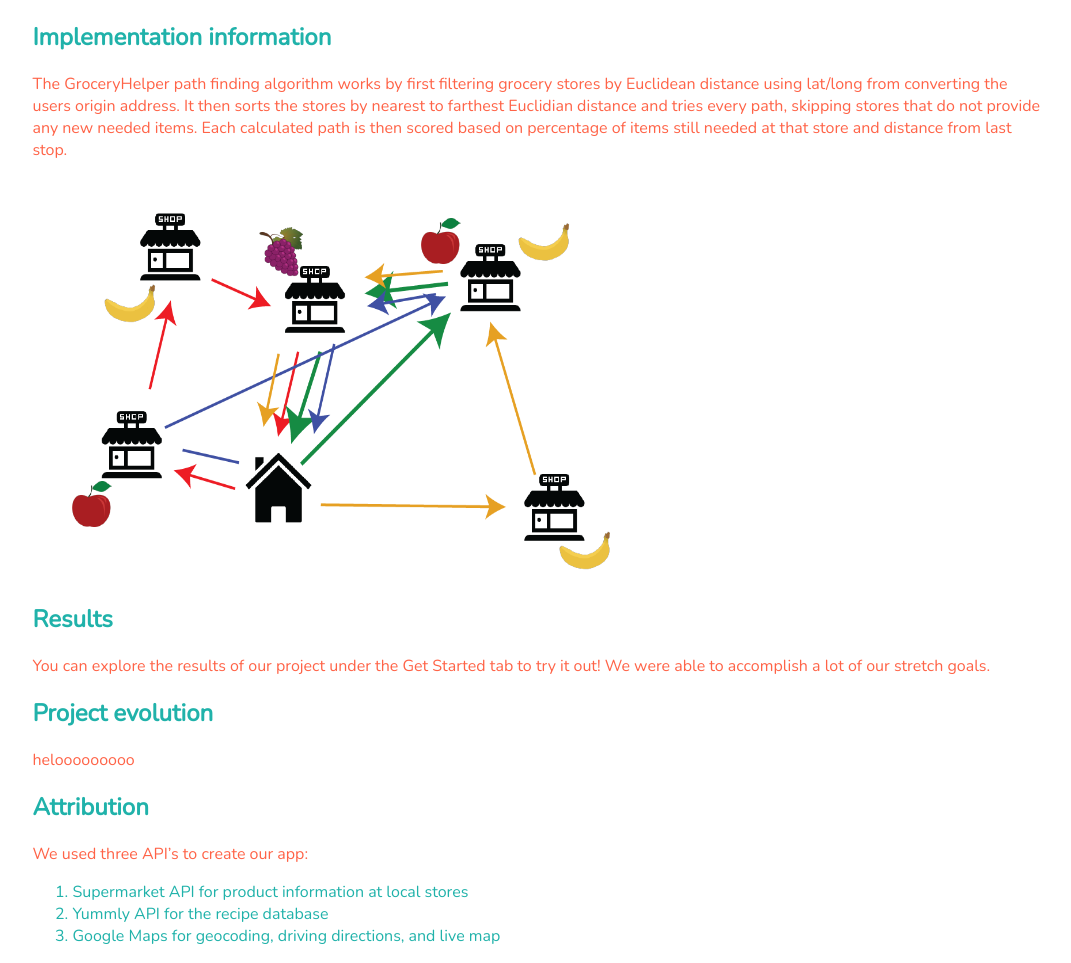
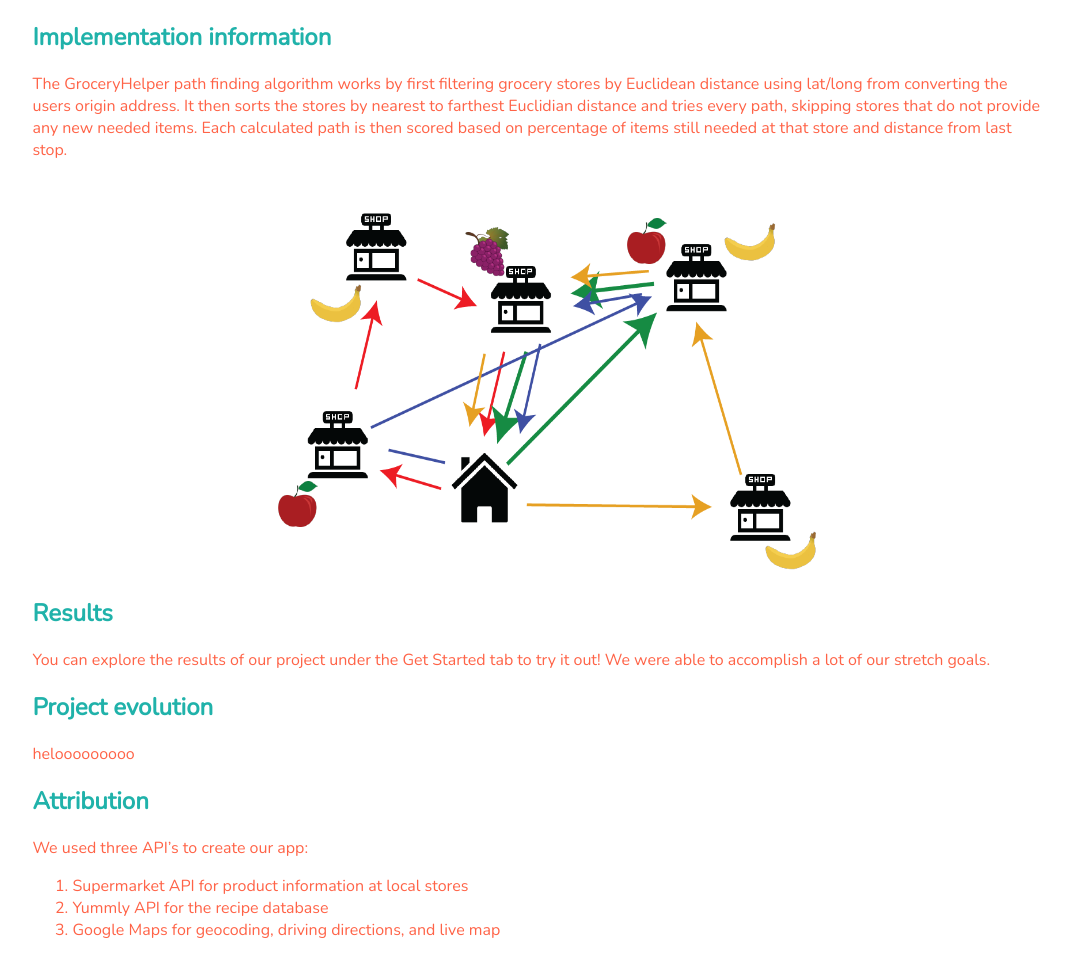
Before and after one commit to kylecombes/GroceryHelper, a Flask app: page /about_project in a window 1280 px wide. Shown: the part 865-1828 px from the top of the page, without its empty margins (102-1173 px from the left). After the commit the page ends 1803 px from the top, so only its background shows below. Run offline with Flask 2, Linux system fonts and the light colour scheme.

Commit message:
centering and coloring

```diff
--- a/static/styles.css
+++ b/static/styles.css
@@ -17,7 +17,7 @@ h1 {
   color: lightseagreen;
    background-color: white;
  }
- p{
+ p, #red{
    color: tomato;
  }
 /* Add a black background color to the top navigation */
@@ -75,6 +75,10 @@ line-height: 20px;
     margin: auto;
     width: 90%;
 }
+#description{
+  display: block;
+    margin: auto;
+}
 input[type=submit]{
     background-color: tomato;
     border: none;
--- a/templates/about_team.html
+++ b/templates/about_team.html
@@ -82,7 +82,7 @@
     <h2>Attribution</h2>
 
     <p>We used three API’s to create our app:
-      <ol>
+      <ol id = 'red'>
         <li>Supermarket API for product information at local stores</li>
         <li>Yummly API for the recipe database</li>
         <li>Google Maps for geocoding, driving directions, and live map</li>
--- a/templates/address_input.html
+++ b/templates/address_input.html
@@ -29,6 +29,7 @@
   <h2>What ingredients do you need?</h2>
   <form action="/address" method="post">
     <p>Please enter ingredients seperated by spaces<p/>
+      <h2></h2>
     Ingredients:<br>
     <input type = "text" name="ingredients"><br>
 
```
Also changed, not shown: static/Pres-AI-depiction-01.png (added).
